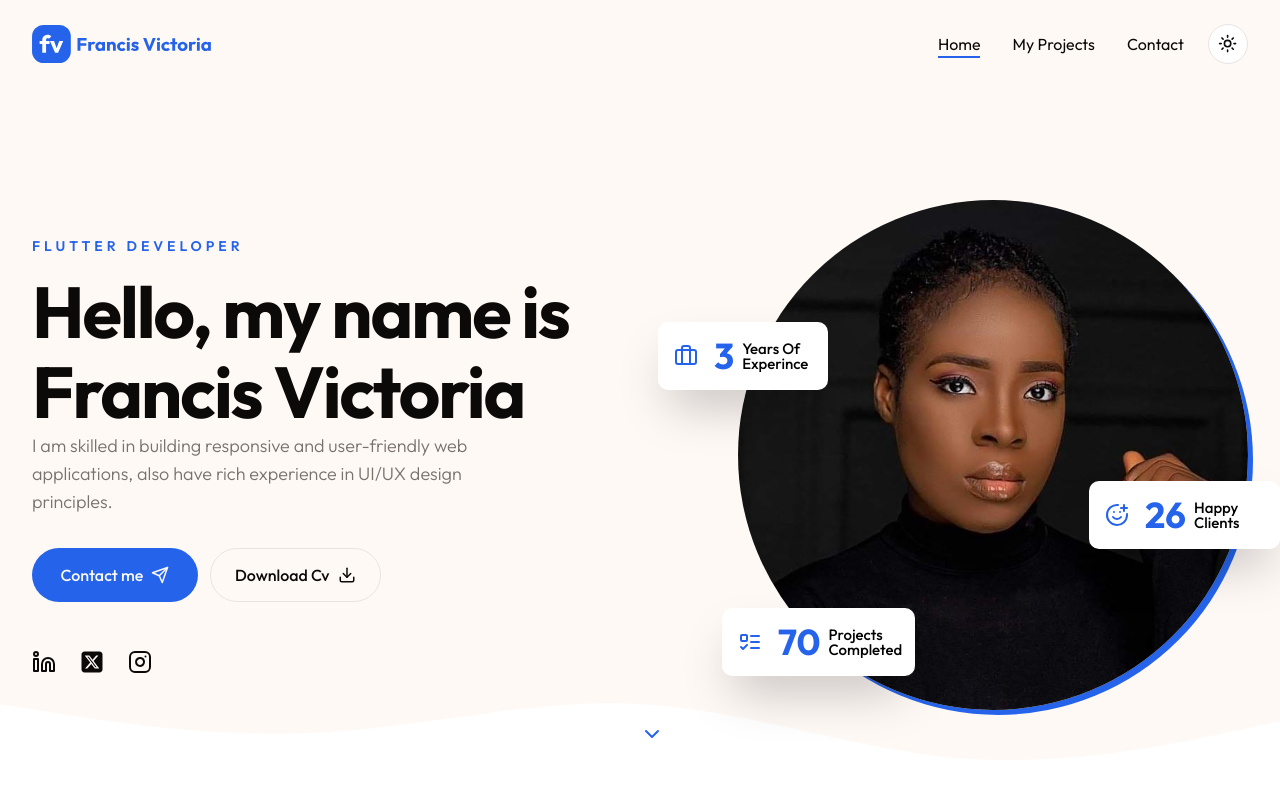
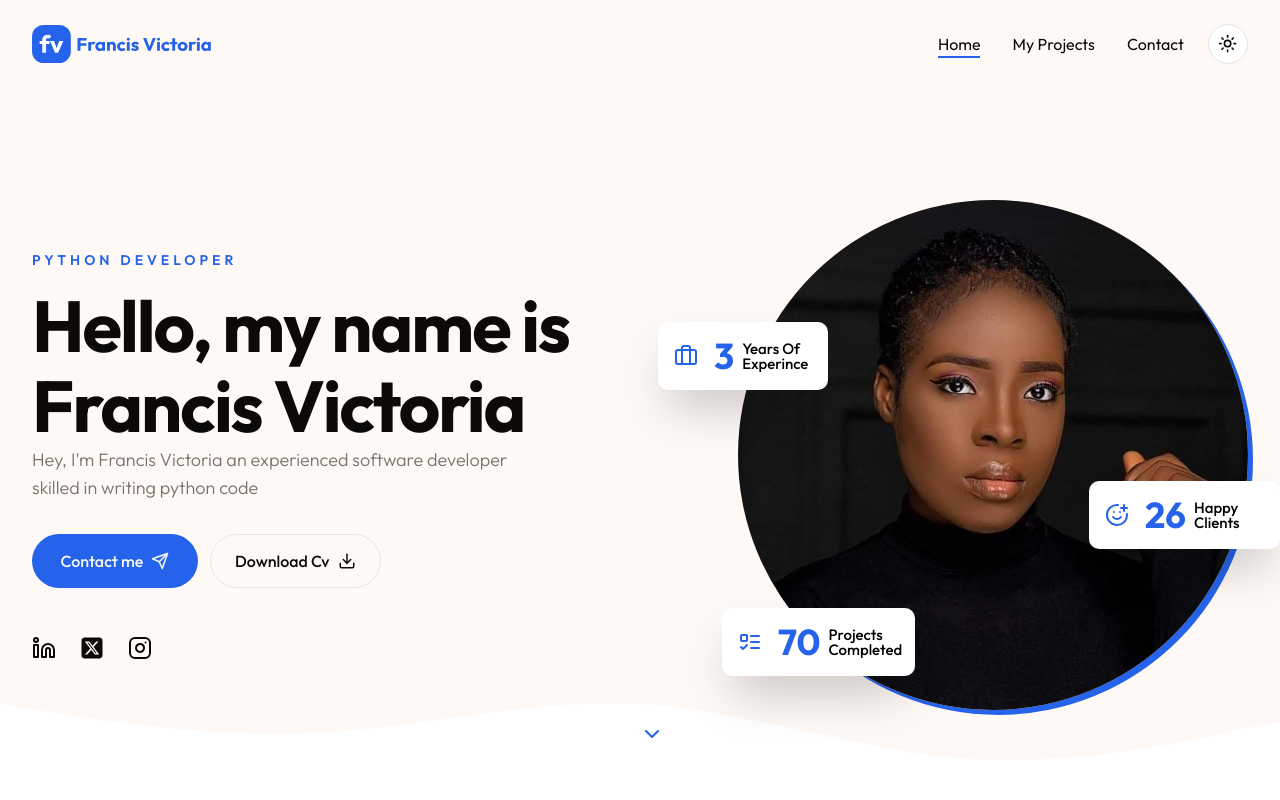
Before and after one commit to DevIsraelHub/portfolio-website, a Next.js app: page / in a window 1280 px wide. Shown: the top 800 px of the page. Built offline with nearby package versions, Linux system fonts and the light colour scheme.

Commit message:
refactor: changed occupation to python developer

```diff
--- a/src/constants/index.tsx
+++ b/src/constants/index.tsx
@@ -10,7 +10,7 @@ export const address = "Lagos state, Nigeria"
 export const site = {
   title: siteOwner,
   occupation: "Flutter Developer",
-  description: `Hey, I'm ${siteOwner} an experienced Flutter developer`,
+  description: `Hey, I'm ${siteOwner} an experienced software developer skilled in writing python code`,
   url: "http://localhost:3000/"
 }
 
--- a/src/modules/Home/Hero/index.tsx
+++ b/src/modules/Home/Hero/index.tsx
@@ -13,11 +13,11 @@ const Hero = () => {
       <div className="container mx-auto">
         <div className="flex flex-col xl:flex-row justify-between gap-x-8">
           <div className="flex max-w-[600px] flex-col justify-center mx-auto xl:mx-0 text-center xl:text-left">
-            <h2 className="text-sm uppercase font-semibold mb-4 text-primary tracking-[4px]">Flutter Developer</h2>
+            <h2 className="text-sm uppercase font-semibold mb-4 text-primary tracking-[4px]">Python Developer</h2>
             <h1 className="h1">Hello, my name is {siteOwner}
             </h1>
             <p className="subtitle max-w-[490px] mx-auto xl:mx-0">
-              I am skilled in building responsive and user-friendly web applications, also have rich experience in UI/UX design principles.
+              Hey, I&apos;m {siteOwner} an experienced software developer skilled in writing python code
             </p>
             <div className="flex flex-col gap-y-3 md:flex-row gap-x-3 mx-auto xl:mx-0 mb-12">
               <Button asChild className="gap-x-2">
```
